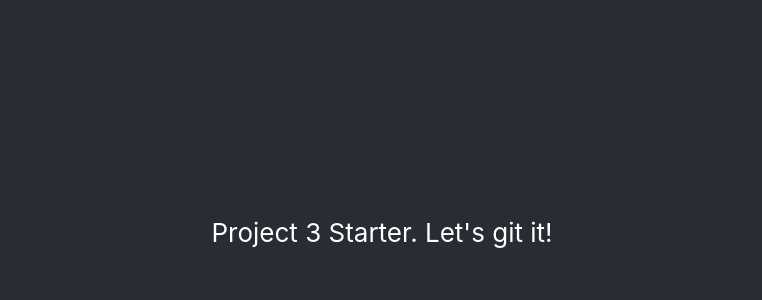
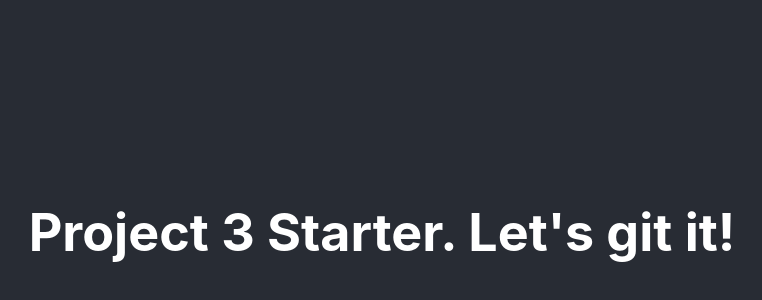
Before and after one commit to sarahbizzell/lesson-w11d01-heroku-frontend-starter, a React (Create React App) app: page / in a window 1280 px wide. Shown: the part 168-468 px from the top of the page, without its empty margins (258-1020 px from the left). Built offline with nearby package versions, Linux system fonts and the light colour scheme; no server answers.

Commit message:
Refactor get users method

```diff
--- a/src/App.js
+++ b/src/App.js
@@ -9,6 +9,10 @@ class App extends React.Component {
   }
 
   componentDidMount() {
+    this.getUsers()
+  }
+
+  getUsers = () => {
     axios({
       url: `${databaseUrl}/api/users`,
       method: 'get'
@@ -24,7 +28,7 @@ class App extends React.Component {
     return (
       <div className="App" >
         <header className="App-header">
-          <p>Project 3 Starter. Let's git it!</p>
+          <h1>Project 3 Starter. Let's git it!</h1>
         </header>
       </div>
     );
```
Also changed, not shown: public/manifest.json, src/logo.svg (deleted).
